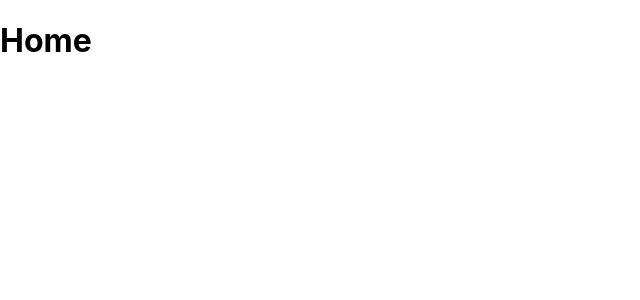
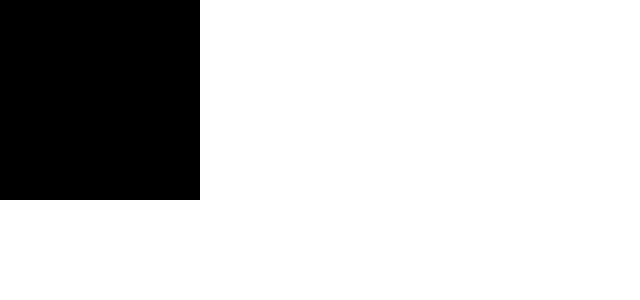
Before and after one commit to Jain-Moksh/ShopNest, a React (Create React App) app: page / in a window 1280 px wide. Shown: the top 300 px of the page, without its empty margins (0-640 px from the left). Built offline with nearby package versions, Linux system fonts and the light colour scheme.

Commit message:
Added styled components features.

```diff
--- a/package.json
+++ b/package.json
@@ -11,6 +11,7 @@
     "react-icons": "5.0.1",
     "react-router-dom": "^6.21.3",
     "react-scripts": "5.0.1",
+    "styled-components": "^6.1.8",
     "web-vitals": "^2.1.4"
   },
   "scripts": {
--- a/src/App.js
+++ /dev/null
@@ -1,22 +0,0 @@
-import React from "react";
-import { BrowserRouter as Router, Routes, Route} from "react-router-dom";
-import Home from "./Home";
-import About from "./About";
-
-
-
-
-const App = () => {
-  return (
-    <Router>
-      <Routes>
-        <Route path="/" element={<Home />} />
-        <Route path="/about" element={<About />} />
-
-
-      </Routes>
-    </Router>
-  )
-};
-
-export default App;
--- /dev/null
+++ b/src/App.jsx
@@ -0,0 +1,53 @@
+import React from "react";
+import { BrowserRouter as Router, Routes, Route } from "react-router-dom";
+import Home from "./Home";
+import About from "./About";
+import Error from "./Error";
+import Cart from "./Cart";
+import Contact from './Contact';
+import Product from './Products';
+import SingleProduct from "./SingleProduct";
+import { GlobalStyle } from "./GlobalStyle";
+import { ThemeProvider } from "styled-components";
+
+const App = () => {
+  const theme = {
+    colors: {
+      bg: "#000",
+      text: "rgba(29,29,29,8)",
+      white: "#fff",
+      black: "#212529",
+      helper: "#8490ff",
+      footer_bg: "#F6F8FA",
+      btn: "rgb(98,84,243)",
+      hr: "#ffffff",
+      gradient: "linear-gradient(0deg, rgb(132,144,255) 0%, rgb(98,129,252) 100%)",
+      shadow: "rgba(0,0,0,0.02) 0px 1px 3px 0px,rgba(27,31,35,0.15) 0px 0px 0px 1px",
+      shadowSupport: "rgba(0,0,0,0.16) 0px 1px 4px",
+    },
+
+    media: {
+      mobile: "768px",
+      tab: "998px",
+    },
+  };
+
+  return (
+    <ThemeProvider theme={theme}>
+      <Router>
+        <GlobalStyle />
+        <Routes>
+          <Route path="/" element={<Home />} />
+          <Route path="/about" element={<About />} />
+          <Route path="/cart" element={<Cart />} />
+          <Route path="/contact" element={<Contact />} />
+          <Route path="/product" element={<Product />} />
+          <Route path="/singleproduct" element={<SingleProduct />} />
+          <Route path="*" element={<Error />} />
+        </Routes>
+      </Router>
+    </ThemeProvider>
+  );
+};
+
+export default App;
--- /dev/null
+++ b/src/Error.jsx
@@ -0,0 +1,7 @@
+import React from 'react';
+
+function Error(){
+
+}
+
+export default Error;
--- a/src/GlobalStyle.js
+++ b/src/GlobalStyle.js
@@ -157,17 +157,6 @@ input, textarea{
     cursor: pointer;
     }
 
-@media (max-width: ${({ theme }) => theme.media.tab}) {
-    .container {
-    max-width: 130rem;
-    padding: 0 3.2rem;
-  }
-  }
-
-   @media (max-width: ${({ theme }) => theme.media.mobile}) {
-       html {
-      font-size: 50%;
-    }
 
 .grid{
   gap: 3.2rem;
--- a/src/Home.jsx
+++ b/src/Home.jsx
@@ -1,11 +1,18 @@
 import React from "react";
+import styled from "styled-components";
 
-function Home(){
+const Home = () => {
     return(
-        <div>
-            <h1>Home</h1>
-        </div>
+        <Wrapper className="test">
+            Home
+        </Wrapper>
     )
-}
+};
+
+const Wrapper = styled.section`
+    background-color : ${ ({ theme }) => theme.colors.bg};
+    width : 20rem;
+    height : 20rem;
+`;
 
 export default Home;
--- a/src/SingleProduct.js
+++ b/src/SingleProduct.jsx
@@ -1,6 +1,9 @@
 import styled from "styled-components";
 
-return <Wrapper></Wrapper>;
+function SingleProduct(){
+  return <Wrapper></Wrapper>;
+}
+
 
 const Wrapper = styled.section`
   .container {
```
Also changed, not shown: 1 other file (tests, documents, lock files or other folders).
